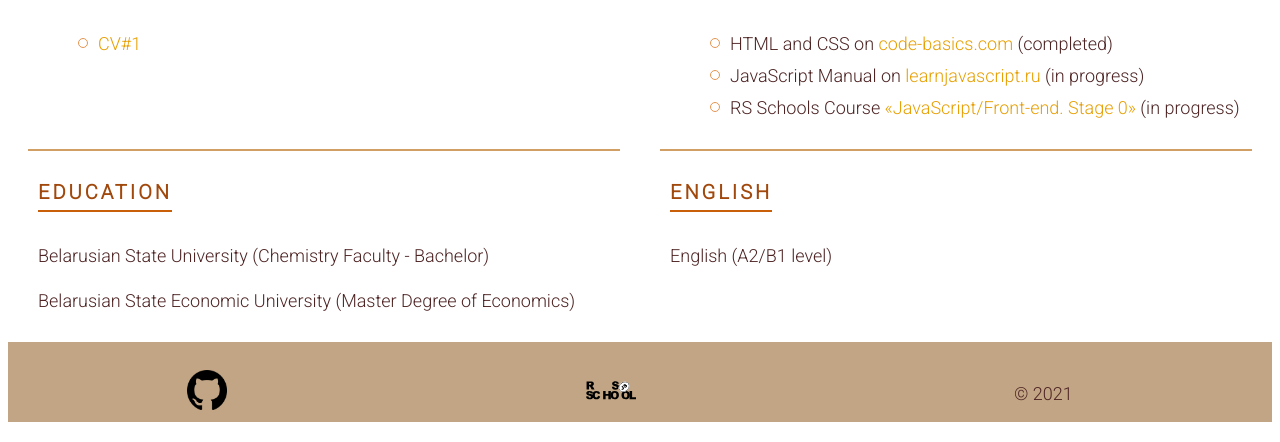
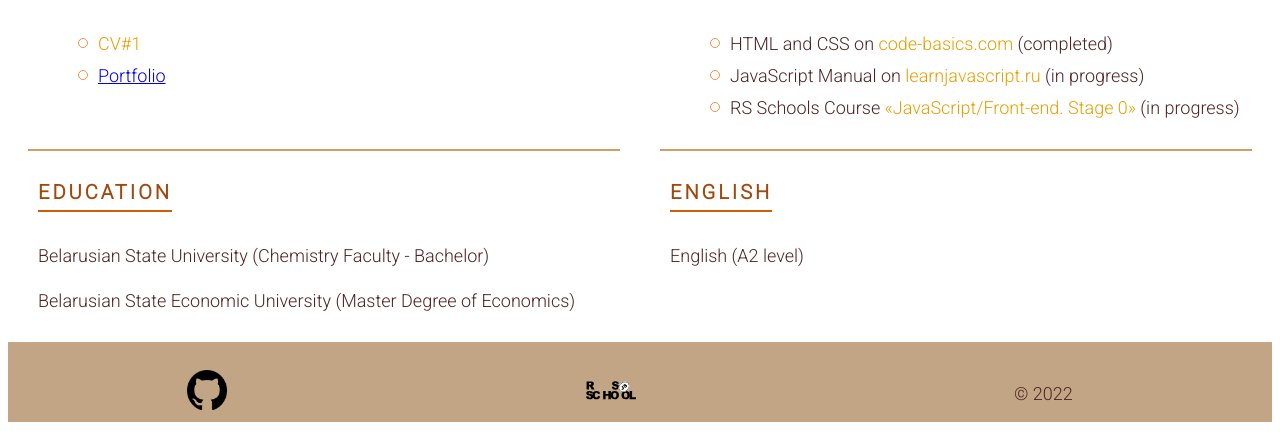
Before and after one commit to DashaPolozkova/rsschool-cv, a plain HTML site: page index.html in a window 1280 px wide. Shown: the part 1192-1634 px from the top of the page. Drawn offline with Linux system fonts and the light colour scheme.

Commit message:
init: start cv

```diff
--- a/index.html
+++ b/index.html
@@ -74,6 +74,7 @@ function isDivideBy(number, a, b) {
             <h2 class="section-title">Projects</h2>
             <ul class="section-list">
                 <li class="item"><a href="https://dashapolozkova.github.io/rsschool-cv/cv" class="link">CV#1</a></li>
+                <li class="item"><a href=" ">Portfolio</a></li>
             </ul>
         </section>
         <section class="section" id="courses">
@@ -91,7 +92,7 @@ function isDivideBy(number, a, b) {
         </section>
         <section class="section section-english" id="english">
             <h2 class="section-title">English</h2>
-            <p>English (A2/B1 level)</p>
+            <p>English (A2 level)</p>
         </section>
         </div>
     </main>
@@ -105,7 +106,7 @@ function isDivideBy(number, a, b) {
             <p><a href="https://rs.school/js/"><img src="assets/svg/rs_school_js.svg" alt="rs-logo" width=50 height=50></a></p>
         </div>
         <div class="year">
-            <p>&#169; 2021</p>
+            <p>&#169; 2022</p>
         </div>
         </div>
     </footer>
```
Also changed, not shown: 1 other file.
